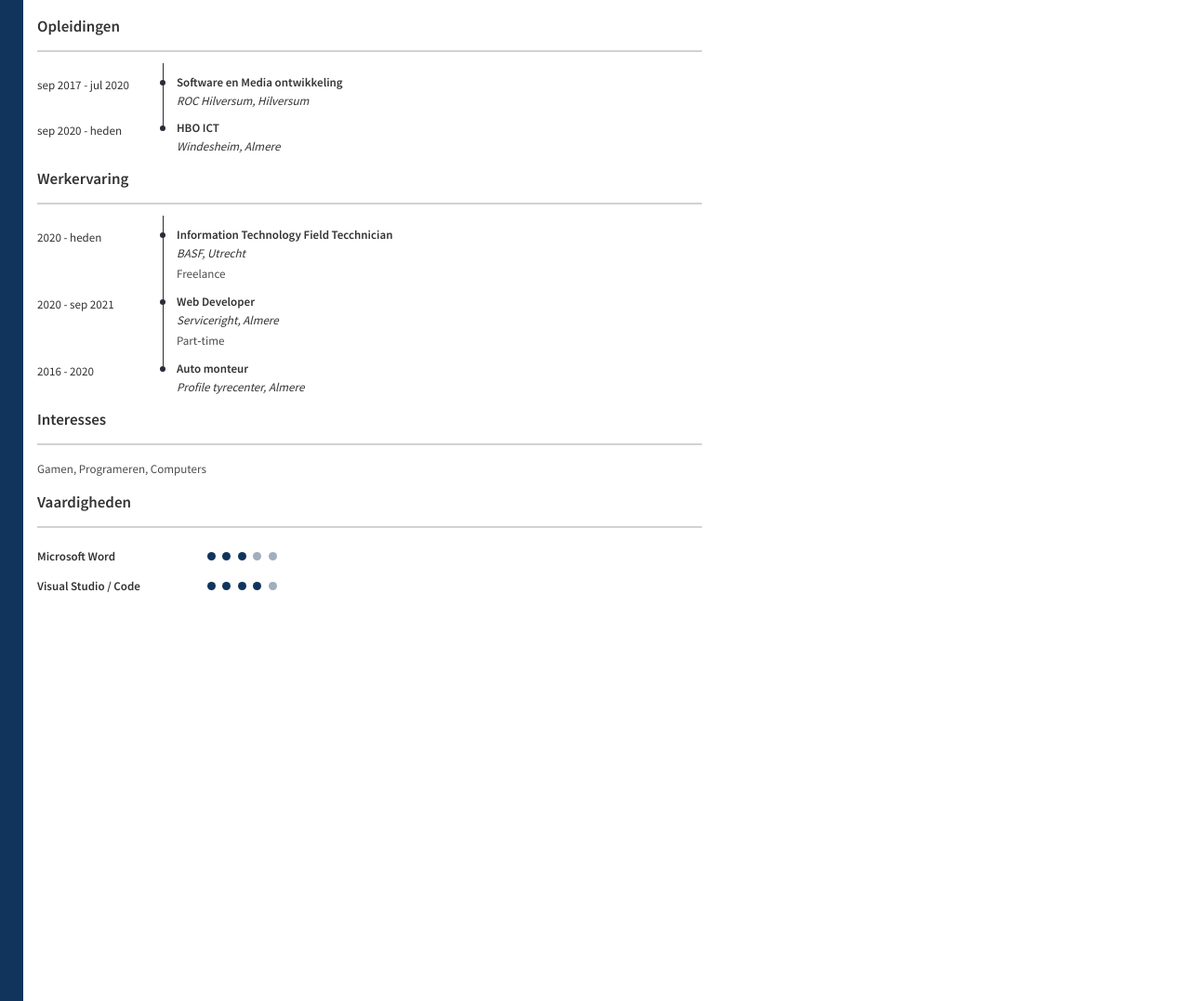
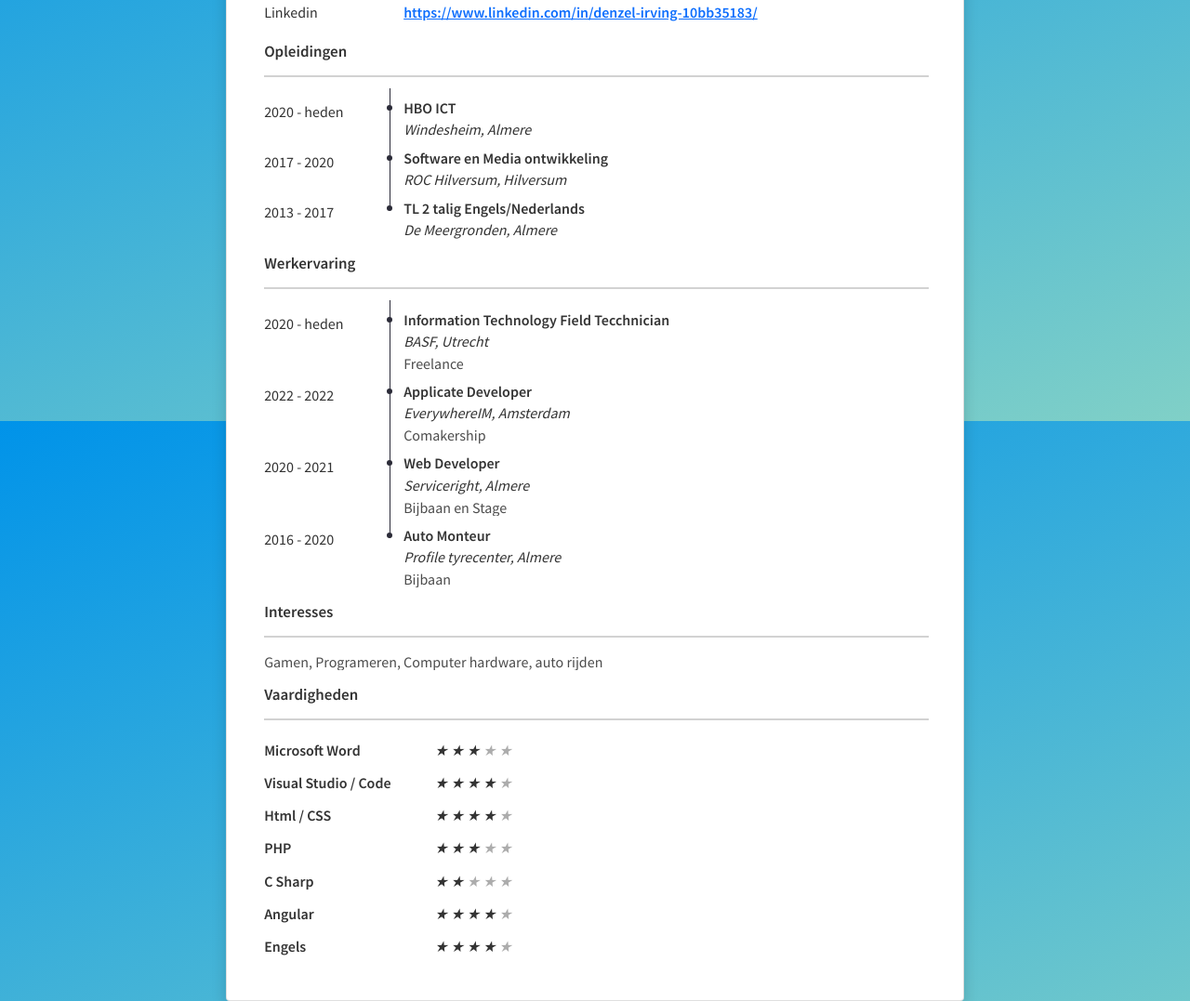
Before and after one commit to Smahylx/Smahylx.github.io, a plain HTML site: page index.html in a window 1280 px wide. Shown: the part 347-1424 px from the top of the page at 93% size. Before the commit the page ends 1123 px from the top, so only its background shows below. Drawn offline with nearby package versions, Linux system fonts and the light colour scheme.

Commit message:
update cv

```diff
--- a/index.html
+++ b/index.html
@@ -13,6 +13,13 @@
     <link href="https://fonts.googleapis.com/css?family=Source+Sans+Pro:400,600" rel="stylesheet">
     <!-- ./fonts -->
 
+    <!-- cdn -->
+    <link rel="stylesheet" href="https://cdn.jsdelivr.net/npm/bootstrap@5.1.3/dist/css/bootstrap.min.css"
+        integrity="sha384-1BmE4kWBq78iYhFldvKuhfTAU6auU8tT94WrHftjDbrCEXSU1oBoqyl2QvZ6jIW3" crossorigin="anonymous">
+    <script src="https://cdn.jsdelivr.net/npm/bootstrap@5.1.3/dist/js/bootstrap.bundle.min.js"
+        integrity="sha384-ka7Sk0Gln4gmtz2MlQnikT1wXgYsOg+OMhuP+IlRH9sENBO0LRn5q+8nbTov4+1p"
+        crossorigin="anonymous"></script>
+    <!-- ./cdn -->
 
     <!-- css -->
     <style type="text/css">
@@ -64,7 +71,7 @@
         }
 
         h3 {
-            font-size: 13px;
+            font-size: 1em;
             font-weight: 600;
             margin: 0;
             padding: 0
@@ -85,9 +92,6 @@
             padding: 0;
             margin: 0;
             background: #d2d2d2
-        }
-        .c--11345c {
-            margin-bottom: 200px !important
         }
 
         .sidebar--bg {
@@ -291,7 +295,7 @@
         }
 
         .section--item.skills h3 {
-            font-size: 13px
+            font-size: 1em
         }
 
         .section--item.skills:last-child {
@@ -339,7 +343,7 @@
             text-align: left;
             top: 15px;
             width: 120px;
-            font-size: 13px;
+            font-size: 1em;
             padding: 0;
             margin: 0
         }
@@ -359,7 +363,7 @@
             padding: 3px 0 0 0;
             margin: 0;
             font-style: italic;
-            font-size: 13px
+            font-size: 1em
         }
 
         .section--content {
@@ -399,39 +403,25 @@
             padding-left: 0
         }
 
-        .c--434a54 .sidebar--bg,
-        .c--434a54 .skills--level {
-            background: #434a54 !important
+        #back {
+            text-shadow: 4px 2px 2px black;
+            color: white;
+            display: fixed;
+            position: absolute;
+            z-index: 240000;
+            left: 12px;
+            top: 8px;
         }
 
-        .c--732937 .sidebar--bg,
-        .c--732937 .skills--level {
-            background: #732937 !important
+        body {
+            margin: auto !important;
+            background-color: #0093E9;
+            background-image: linear-gradient(160deg, #0093E9 0%, #80D0C7 100%);
+
+            font-size: 100%;
         }
 
-        .c--11345c .sidebar--bg,
-        .c--11345c .skills--level {
-            background: #11345c !important
-        }
 
-        .c--1a4a22 .sidebar--bg,
-        .c--1a4a22 .skills--level {
-            background: #1a4a22 !important
-        }
-
-        .c--02636f .sidebar--bg,
-        .c--02636f .skills--level {
-            background: #02636f !important
-        }
-        #back {
-            text-shadow: 4px 2px 2px black;
-            color:white;
-            display:fixed;
-            position:absolute;
-            z-index:240000;
-            left:12px;
-            top:8px;
-        }
     </style>
     <!-- ./css -->
 
@@ -439,16 +429,16 @@
 
 </head>
 
-<body class="c--11345c" style="overflow: hidden !important;">
-    <a id="back" href="index.html"><- terug gaan!</a>
-    <div class="sidebar--bg"></div>
+<body>
+
+    <div class="card pb-5 mt-2 shadow">
 
         <section class="sections">
 
             <div class="section--name  has--avatar">
 
                 <div class="section--avatar"
-                style="background: url('https://cvmaker-storage.s3.eu-west-3.amazonaws.com/img/avatar/bc5262eea2a23918eb2e50b219f189512b642b23.jpg') no-repeat;">
+                    style="background: url('profile.jpg') no-repeat;">
                     &nbsp;
                 </div>
 
@@ -496,7 +486,7 @@
                                 Telefoonnummer
                             </div>
                             <div class="section--heading">
-                            <h3>6020458839</h3>
+                                <h3>06 20458839</h3>
                             </div>
                         </div>
                     </li>
@@ -557,7 +547,9 @@
                                 Linkedin
                             </div>
                             <div class="section--heading">
-                            <h3><a href="https://www.linkedin.com/in/denzel-irving-10bb35183/">https://www.linkedin.com/in/denzel-irving-10bb35183/</a></h3>
+                                <h3><a
+                                        href="https://www.linkedin.com/in/denzel-irving-10bb35183/">https://www.linkedin.com/in/denzel-irving-10bb35183/</a>
+                                </h3>
                             </div>
                         </div>
                     </li>
@@ -574,7 +566,6 @@
                 <div class="section--time-line-overlay"></div>
 
                 <ol class="section--list">
-
                     <li class="section--item">
                         <div class="section--time-line">
                             <i class="section--time-line-dot"></i>
@@ -582,13 +573,13 @@
                         <div class="section--time-line-hide-overlay"></div>
                         <div class="section--heading-group">
                             <div class="section--date">
-                            sep 2017 - jul 2020
+                                2020 - heden
                             </div>
                             <div class="section--heading">
-                            <h3>Software en Media ontwikkeling</h3>
+                                <h3>HBO ICT</h3>
                             </div>
                             <div class="section--sub-heading">
-                            ROC Hilversum, Hilversum </div>
+                                Windesheim, Almere </div>
                         </div>
                     </li>
 
@@ -599,15 +590,33 @@
                         <div class="section--time-line-hide-overlay"></div>
                         <div class="section--heading-group">
                             <div class="section--date">
-                            sep 2020 - heden
+                                2017 - 2020
                             </div>
                             <div class="section--heading">
-                            <h3>HBO ICT</h3>
+                                <h3>Software en Media ontwikkeling</h3>
                             </div>
                             <div class="section--sub-heading">
-                            Windesheim, Almere </div>
+                                ROC Hilversum, Hilversum </div>
                         </div>
                     </li>
+                    <li class="section--item">
+                        <div class="section--time-line">
+                            <i class="section--time-line-dot"></i>
+                        </div>
+                        <div class="section--time-line-hide-overlay"></div>
+                        <div class="section--heading-group">
+                            <div class="section--date">
+                                2013 - 2017
+                            </div>
+                            <div class="section--heading">
+                                <h3>TL 2 talig Engels/Nederlands</h3>
+                            </div>
+                            <div class="section--sub-heading">
+                               De Meergronden, Almere </div>
+                        </div>
+                    </li>
+
+
                 </ol>
 
             </div>
@@ -650,7 +659,24 @@
                         </div>
                         <div class="section--time-line-hide-overlay"></div>
                         <div class="section--heading-group">
-                        <div class="section--date">2020 - sep 2021</div>
+                            <div class="section--date">2022 - 2022</div>
+                            <div class="section--heading">
+                                <h3>Applicate Developer</h3>
+                            </div>
+                            <div class="section--sub-heading">
+                                EverywhereIM, Amsterdam </div>
+                        </div>
+                        <div class="section--content">
+                            <p>Comakership</p>
+                        </div>
+                    </li>
+                    <li class="section--item">
+                        <div class="section--time-line">
+                            <i class="section--time-line-dot"></i>
+                        </div>
+                        <div class="section--time-line-hide-overlay"></div>
+                        <div class="section--heading-group">
+                            <div class="section--date">2020 - 2021</div>
                             <div class="section--heading">
                                 <h3>Web Developer</h3>
                             </div>
@@ -658,7 +684,7 @@
                                 Serviceright, Almere </div>
                         </div>
                         <div class="section--content">
-                        <p>Part&#8209;time</p>
+                            <p>Bijbaan en Stage</p>
                         </div>
                     </li>
                     <li class="section--item">
@@ -669,10 +695,13 @@
                         <div class="section--heading-group">
                             <div class="section--date">2016 - 2020</div>
                             <div class="section--heading">
-                            <h3>Auto monteur</h3>
+                                <h3>Auto Monteur</h3>
                             </div>
                             <div class="section--sub-heading">
                                 Profile tyrecenter, Almere </div>
+                        </div>
+                        <div class="section--content">
+                            <p>Bijbaan</p>
                         </div>
                     </li>
                 </ol>
@@ -687,7 +716,7 @@
                 </div>
 
                 <div class="section--content section--content-single-textarea">
-                <p> Gamen, Programeren, Computers</p>
+                    <p> Gamen, Programeren, Computer hardware, auto rijden</p>
                 </div>
             </div>
 
@@ -708,11 +737,11 @@
                             <h3>Microsoft Word</h3>
                         </div>
                         <div class="skills--stars">
-                        <i class="skills--level active"></i>
-                        <i class="skills--level active"></i>
-                        <i class="skills--level active"></i>
-                        <i class="skills--level "></i>
-                        <i class="skills--level "></i>
+                            <i class="skills--level active">★</i>
+                            <i class="skills--level active">★</i>
+                            <i class="skills--level active">★</i>
+                            <i class="skills--level ">★</i>
+                            <i class="skills--level ">★</i>
                         </div>
                     </li>
 
@@ -721,11 +750,71 @@
                             <h3>Visual Studio / Code</h3>
                         </div>
                         <div class="skills--stars">
-                        <i class="skills--level active"></i>
-                        <i class="skills--level active"></i>
-                        <i class="skills--level active"></i>
-                        <i class="skills--level active"></i>
-                        <i class="skills--level "></i>
+                            <i class="skills--level active">★</i>
+                            <i class="skills--level active">★</i>
+                            <i class="skills--level active">★</i>
+                            <i class="skills--level active">★</i>
+                            <i class="skills--level ">★</i>
+                        </div>
+                    </li>
+                    <li class="section--item skills">
+                        <div class="skills--label">
+                            <h3>Html / CSS</h3>
+                        </div>
+                        <div class="skills--stars">
+                            <i class="skills--level active">★</i>
+                            <i class="skills--level active">★</i>
+                            <i class="skills--level active">★</i>
+                            <i class="skills--level active">★</i>
+                            <i class="skills--level ">★</i>
+                        </div>
+                    </li>
+                    <li class="section--item skills">
+                        <div class="skills--label">
+                            <h3>PHP</h3>
+                        </div>
+                        <div class="skills--stars">
+                            <i class="skills--level active">★</i>
+                            <i class="skills--level active">★</i>
+                            <i class="skills--level active">★</i>
+                            <i class="skills--level ">★</i>
+                            <i class="skills--level ">★</i>
+                        </div>
+                    </li>
+                    <li class="section--item skills">
+                        <div class="skills--label">
+                            <h3>C Sharp</h3>
+                        </div>
+                        <div class="skills--stars">
+                            <i class="skills--level active">★</i>
+                            <i class="skills--level active">★</i>
+                            <i class="skills--level ">★</i>
+                            <i class="skills--level ">★</i>
+                            <i class="skills--level ">★</i>
+                        </div>
+                    </li>
+                    <li class="section--item skills">
+                        <div class="skills--label">
+                            <h3>Angular</h3>
+                        </div>
+                        <div class="skills--stars">
+                            <i class="skills--level active">★</i>
+                            <i class="skills--level active">★</i>
+                            <i class="skills--level active">★</i>
+                            <i class="skills--level active">★</i>
+                            <i class="skills--level ">★</i>
+                        </div>
+                    </li>
+                    <li class="section--item skills">
+                        <div class="skills--label">
+                            <h3>Engels</h3>
+                        </div>
+                        <div class="skills--stars">
+                            <i class="skills--level active">★</i>
+                            <i class="skills--level active">★</i>
+                            <i class="skills--level active">★</i>
+                            <i class="skills--level active">★</i>
+                            <i class="skills--level ">★</i>
                         </div>
                     </li>
 
@@ -734,6 +823,9 @@
             </div>
         </section>
 
+    </div>
+
+
 </body>
 
 </html>
```
Also changed, not shown: profile.jpg (added). Lines whose indentation alone changed are shown as unchanged.
